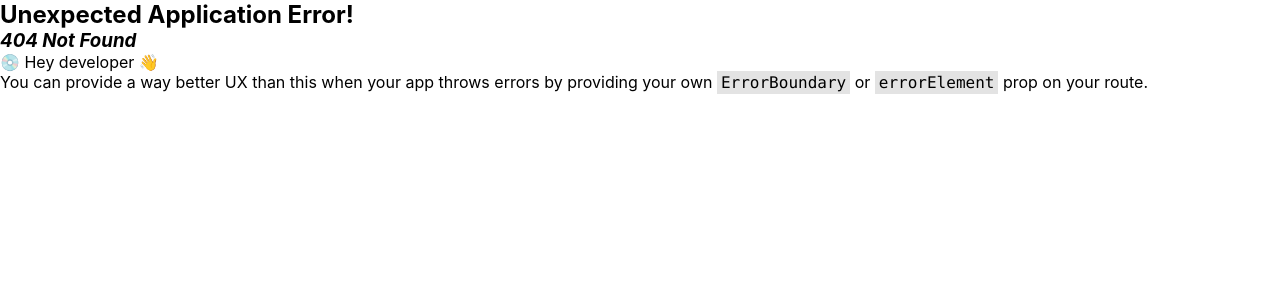
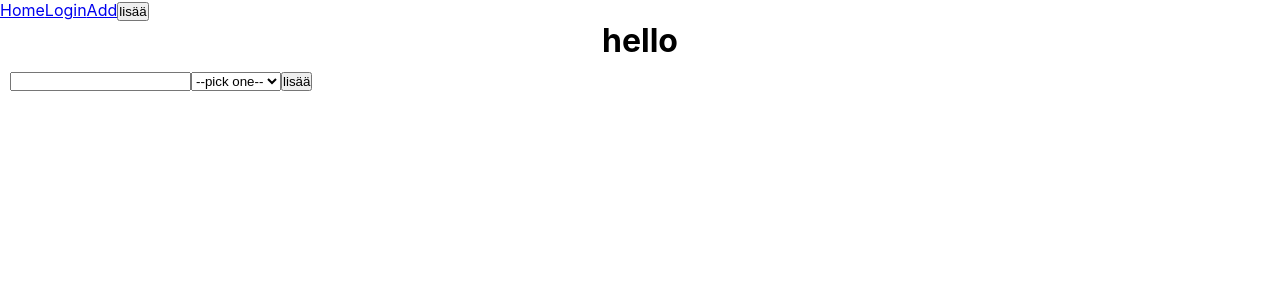
Before and after one commit to LauriReima/kauppa-frontti, a React (Create React App) app: page /add in a window 1280 px wide. Before the commit this address had no page. Shown: the top 300 px of the page. Built offline with nearby package versions, Linux system fonts and the light colour scheme; no server answers.

Commit message:
toimvat routet ja productin lisäys

```diff
--- a/src/App.js
+++ b/src/App.js
@@ -1,17 +1,27 @@
 import './App.css';
 import { useEffect, useState } from 'react';
+import {
+  createBrowserRouter,
+  RouterProvider,
+  Routes,
+  BrowserRouter as Router,
+  Link,
+  Route
+} from "react-router-dom";
 import Header from './Components/Header/Header';
 import ProductList from './Components/ProductList/ProductList';
 import productService from './services/product';
+import LoginPage from './pages/LoginPage';
+import AddProducts from './pages/AddProducts';
 
 
 
 
 function App() {
-  const [order, setOrder] = useState('name')
   const [searchInput, setSearchInput] = useState('')
   const [product, setProduct] = useState([])
-  const [newProduct, setNewProduct] = useState('')
+  const [newProductName, setNewProductName] = useState('')
+  const [newCategory, setNewCategory] = useState('none')
 
   useEffect(() => {
     productService.getAll()
@@ -19,27 +29,34 @@ function App() {
         setProduct(res)
     })
   }, [])
+
   //console.log(product, 'apppro');
   const handleChange = (e) => {
     e.preventDefault()
     setSearchInput(e.target.value)
   }
-  const handleAdd = (e) => {
+  const handleCategory = (e) => {
     e.preventDefault()
-    setNewProduct(e.target.value);
+    setNewCategory(e.target.value)
+  }
+  const handleAddName = (e) => {
+    e.preventDefault()
+    setNewProductName(e.target.value);
     //console.log(e.target.value);
   }
   const addProduct = (e) => {
     e.preventDefault()
     const productObject = {
-      content: newProduct,
-      important: false,
+      name: newProductName,
+      price: 13,
+      category: newCategory
     }
     productService.create(productObject).then(pr => {
       setProduct(product.concat(pr))
 
     })
-    setNewProduct('')
+    setNewProductName('')
+    setNewCategory('none')
   }
   const deleteProduct = (id)  => {
     const newList = product.filter(p => p.id !== id)
@@ -47,27 +64,46 @@ function App() {
       setProduct(newList)
     )
   }
-  const changeOrder = (e) => {
-    //console.log(e.target.value);
-    setOrder(e.target.value)
-  }
+  // const changeOrder = (e) => {
+  //   //console.log(e.target.value);
+  //   setOrder(e.target.value)
+  // }
 
   return (
     <>
-    <Header
-          input={changeOrder}
+    <Router>
+      <div>
+        <Link to='/'>Home</Link>
+        <Link to='/login'>Login</Link>
+        <Link to='/add'>Add</Link>
+        <button onClick={addProduct} >lisää</button>
+      </div>
+      <Routes>
+        <Route path='/' element={<ProductList
+          input={searchInput}
+          //order={order}
+          product={product}
+          deleteP={deleteProduct}/>} />
+
+        <Route path="/login" element={<LoginPage />} />
+        <Route path="/add" element={
+          <AddProducts
+            addProduct={addProduct}
+            handleAddName={handleAddName}
+            inputName={newProductName}
+            handleCategory={handleCategory}
+            inputCategory={newCategory}
+          />} />
+      </Routes>
+    </Router>
+     {/* <Header
+          //input={changeOrder}
           search={handleChange}
           addInput={handleAdd}
           addProduct={addProduct}
           product={newProduct}
-          />
+          /> */}
 
-    <ProductList
-          input={searchInput}
-          order={order}
-          product={product}
-          deleteP={deleteProduct}
-          />
     </>
   );
 }
--- a/src/Components/Header/AddForm/AddForm.js
+++ b/src/Components/Header/AddForm/AddForm.js
@@ -1,11 +1,20 @@
 import React from 'react';
 
-const AddForm = ({addInput, addProduct, value}) => {
+const AddForm = ({handleAddName, inputName, addProduct, handleCategory, inputCategory}) => {
+
 
     return (
-        <div className='bar'>
-            <input value={value} onChange={addInput}/>
-            <button onClick={addProduct}>lisää</button>
+        <div className='bar' >
+            <form onSubmit={addProduct}>
+                <input value={inputName} onChange={handleAddName}/>
+                <select value={inputCategory} onChange={handleCategory}>
+                    <option  value='none'>--pick one--</option>
+                    <option value='armor'>Armor</option>
+                    <option value='melee'>Melee</option>
+                    <option value='range'>Range</option>
+                </select>
+                <button type='submit'>lisää</button>
+            </form>
         </div>
     );
 };
--- a/src/Components/Header/NavBar/NavBar.js
+++ b/src/Components/Header/NavBar/NavBar.js
@@ -5,9 +5,10 @@ import './navbar.css'
 const NavBar = () => {
     return (
         <div className='nav'>
-            <Link to='/' >Home</Link>
-            <Link to='/login' >Login</Link>
-            <Link to='/form' >Add Products</Link>
+            <h1>hello</h1>
+            {/* <Link to='/' >Home</Link> */}
+            {/* <Link to='/login' >Login</Link>
+            <Link to='/form' >Add Products</Link> */}
         </div>
     );
 };
--- a/src/index.js
+++ b/src/index.js
@@ -1,33 +1,17 @@
 import React from 'react';
 import ReactDOM from 'react-dom/client';
-import {
-  createBrowserRouter,
-  RouterProvider,
-} from "react-router-dom";
+
 import './index.css';
 import App from './App';
 import reportWebVitals from './reportWebVitals';
-import LoginPage from './pages/LoginPage';
-import AddProducts from './pages/AddProducts';
 
-const router = createBrowserRouter([
-  {
-    path: "/",
-    element: <App />,
-  },
-  {
-    path: "login",
-    element: <LoginPage />,
-  },
-  {
-    path: "form",
-    element: <AddProducts />,
-  },
-]);
+
+
+
 const root = ReactDOM.createRoot(document.getElementById('root'));
 root.render(
   <React.StrictMode>
-    <RouterProvider router={router} />
+    <App />
   </React.StrictMode>
 );
 
--- a/src/pages/AddProducts.js
+++ b/src/pages/AddProducts.js
@@ -3,11 +3,17 @@ import AddForm from '../Components/Header/AddForm/AddForm';
 import NavBar from '../Components/Header/NavBar/NavBar';
 
 
-const AddProducts = () => {
+const AddProducts = ({addProduct, handleAddName, inputName,handleCategory, inputCategory}) => {
     return (
         <div>
             <NavBar />
-            <AddForm />
+            <AddForm
+                addProduct={addProduct}
+                handleAddName={handleAddName}
+                inputName={inputName}
+                handleCategory={handleCategory}
+                inputCategory={inputCategory}
+            />
         </div>
     );
 };
```
Also changed, not shown: src/Components/ProductList/ProductList.js (+0 -8 lines).
